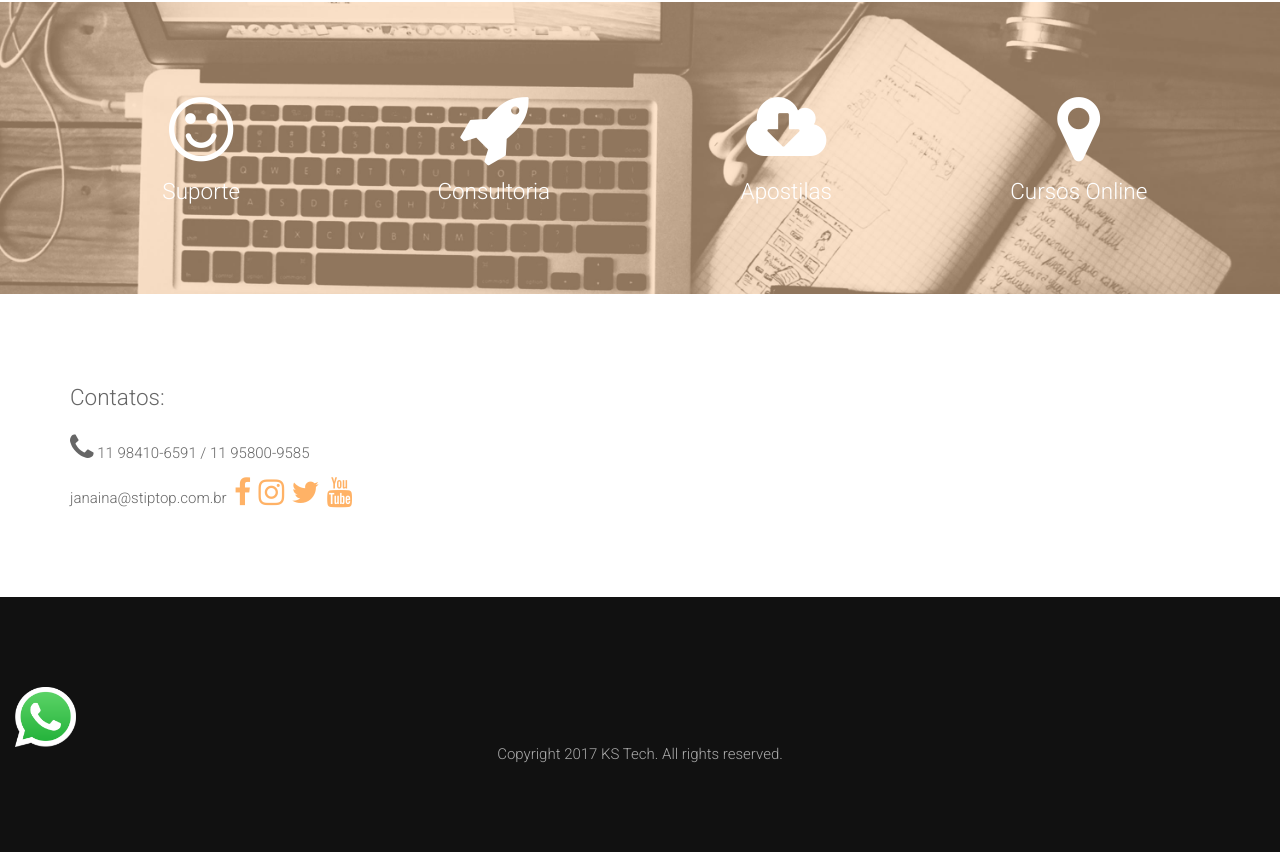
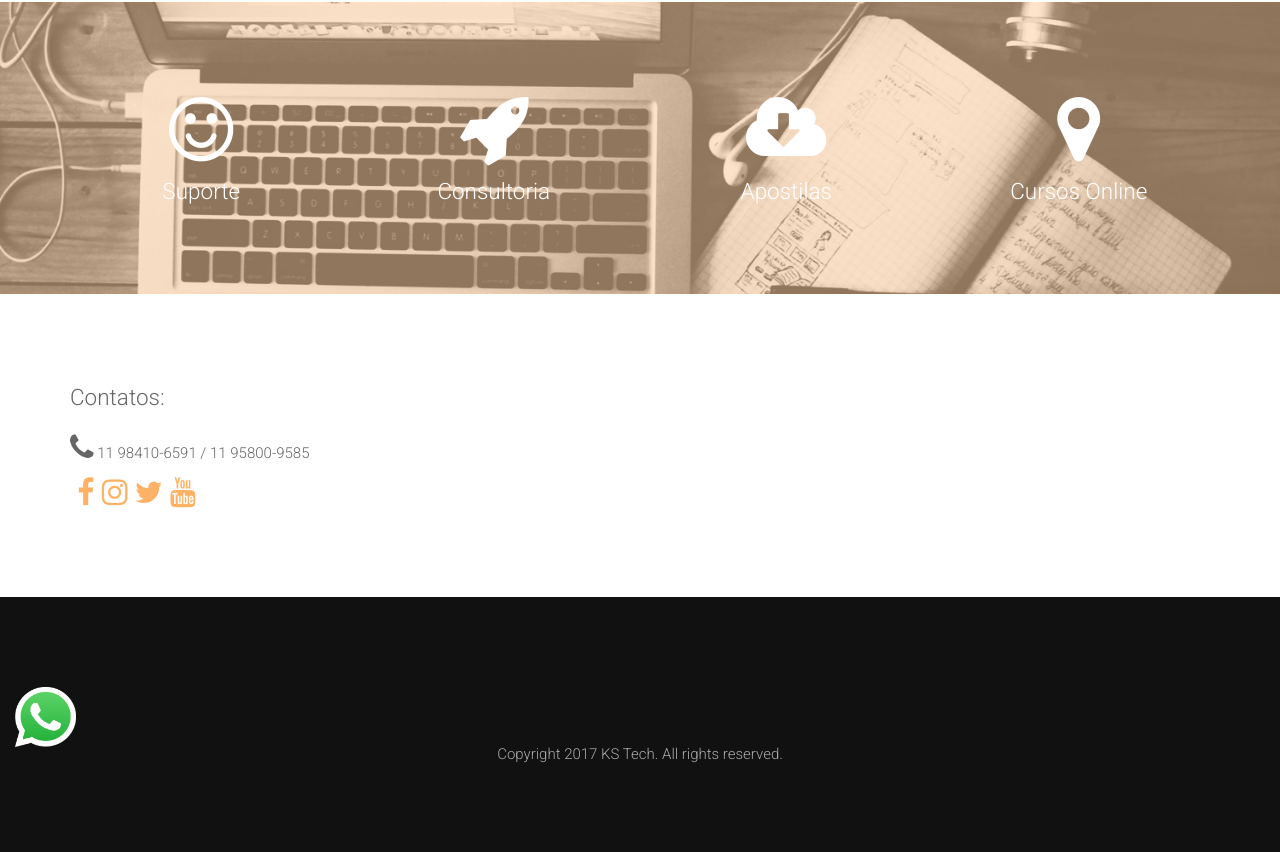
Before and after one commit to kahvazquez/stiptop, a plain HTML site: page index.html in a window 1280 px wide. Shown: the part 2698-3550 px from the top of the page. Drawn offline with Linux system fonts and the light colour scheme; some icons are missing.

Commit message:
ultima vez

```diff
--- a/index.html
+++ b/index.html
@@ -399,7 +399,7 @@
      <div id="faleconosco">
         <h4>Contatos:</h4>
           <i class="fa fa-phone fa-2x"></i> 11 98410-6591 / 11 95800-9585<br><br>
-          <i class="fa fa-mail fa-2x"></i>janaina@stiptop.com.br<a href="mailto:janaina@stiptop.com.br" target="_blank" rel="noopener noreferrer"></a>&nbsp;
+          <a href="mailto:janaina@stiptop.com.br" target="_blank" rel="noopener noreferrer"><i class="fa fa-gmail fa-2x"></i></a>&nbsp;
           <a href="https://www.facebook.com/stiptoptecnologiadainformacao/" target="_blank" rel="noopener noreferrer"><i class="fa fa-facebook fa-2x"></i></a>&nbsp;
           <a href="https://www.instagram.com/stiptoptecnologia/" target="_blank" rel="noopener noreferrer"><i class="fa fa-instagram fa-2x"></i></a>&nbsp;
           <a href="https://twitter.com/stiptop_oficial" target="_blank" rel="noopener noreferrer"><i class="fa fa-twitter fa-2x"></i></a>&nbsp;
```
